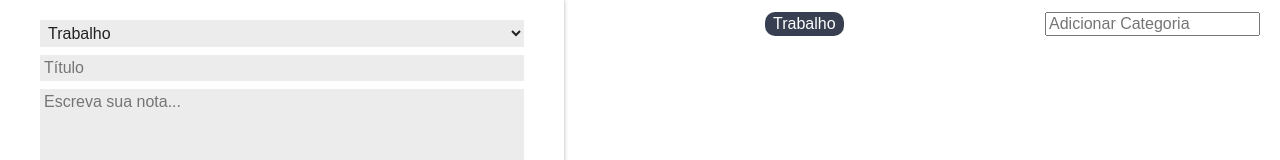
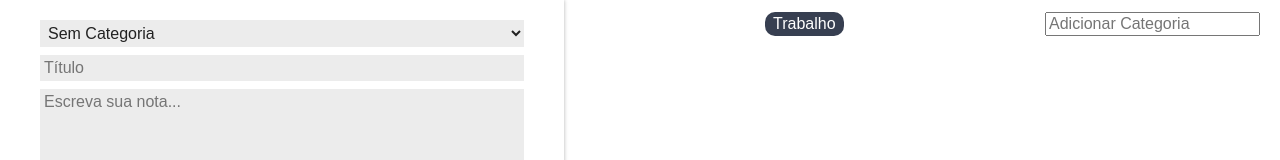
Before and after one commit to devHikary/reactjs_ceep, a React (Create React App) app in the folder ceep/: page / in a window 1280 px wide. Shown: the top 160 px of the page. Built offline with nearby package versions, Linux system fonts and the light colour scheme.

Commit message:
2Aula 3.3 categorias como propriedades

```diff
--- a/ceep/src/App.js
+++ b/ceep/src/App.js
@@ -14,8 +14,8 @@
     }
   }
 
-  criarNota(titulo, texto) {
-    const novaNota = { titulo, texto };
+  criarNota(titulo, texto, categoria) {
+    const novaNota = { titulo, texto, categoria };
     const novoArrayNotas = [...this.state.notas, novaNota]
     const novoEstado = {
       notas: novoArrayNotas
@@ -40,13 +40,11 @@
       <section className="conteudo">
         <FormularioCadastro
           categorias={this.state.categorias}
-          criarNota={this.criarNota.bind(this)}
-        />
+          criarNota={this.criarNota.bind(this)} />
         <main className="conteudo-principal">
           <ListaDeCategorias
             adicionarCategoria={this.adicionarCategoria.bind(this)}
-            categorias={this.state.categorias}
-          />
+            categorias={this.state.categorias} />
           <ListaDeNotas
             apagarNota={this.deletarNota.bind(this)}
             notas={this.state.notas}
--- a/ceep/src/components/CardNota/CardNota.jsx
+++ b/ceep/src/components/CardNota/CardNota.jsx
@@ -15,6 +15,7 @@
         <header className="card-nota_cabecalho">
           <h3 className="card-nota_titulo">{this.props.titulo}</h3>
           <DeleteSVG onClick={this.apagar.bind(this)}/>
+          <h4>{this.props.categoria}</h4>
         </header>
         <p className="card-nota_texto">{this.props.texto}</p>
       </section>
--- a/ceep/src/components/FormularioCadastro/FormularioCadastro.jsx
+++ b/ceep/src/components/FormularioCadastro/FormularioCadastro.jsx
@@ -1,41 +1,47 @@
 import React, { Component } from "react";
-import "./style.css"
+import "./style.css";
 
 class FormularioCadastro extends Component {
-
-  constructor(props){
+  constructor(props) {
     super(props);
-    this.titulo="";
-    this.texto="";
+    this.titulo = "";
+    this.texto = "";
+    this.categoria = "Sem Categoria";
   }
 
-  _handleMudancaTitulo(evento){
+  _handleMudancaTitulo(evento) {
     evento.stopPropagation();
     this.titulo = evento.target.value;
   }
 
-  _handleMudancaTexto(evento){
+  _handleMudancaTexto(evento) {
     evento.stopPropagation();
     this.texto = evento.target.value;
   }
 
-  _criarNota(evento){
+  _handleMudancaCategoria(evento) {
+    evento.stopPropagation();
+    this.categoria = evento.target.value;
+  }
+
+  _criarNota(evento) {
     evento.preventDefault();
     evento.stopPropagation();
-    this.props.criarNota(this.titulo, this.texto)
+    this.props.criarNota(this.titulo, this.texto, this.categoria);
   }
 
   render() {
     return (
-      <form className="form-cadastro "
-        onSubmit={this._criarNota.bind(this)}
-      >
-        <select className="form-cadastro_input">
-          {this.props.categorias.map((categoria)=>{
-            return <option>{categoria}</option>
+      <form className="form-cadastro " onSubmit={this._criarNota.bind(this)}>
+        <select
+          onChange={this._handleMudancaCategoria.bind(this)}
+          className="form-cadastro_input"
+        >
+          <option>Sem Categoria</option>
+          {this.props.categorias.map((categoria) => {
+            return <option>{categoria}</option>;
           })}
         </select>
-
         <input
           type="text"
           placeholder="Título"
--- a/ceep/src/components/ListaDeNotas/ListaDeNotas.jsx
+++ b/ceep/src/components/ListaDeNotas/ListaDeNotas.jsx
@@ -1,6 +1,6 @@
-import React, { Component } from "react"
-import CardNota from '../CardNota/CardNota';
-import "./style.css"
+import React, { Component } from "react";
+import CardNota from "../CardNota/CardNota";
+import "./style.css";
 
 class ListaDeNotas extends Component {
   render() {
@@ -10,10 +10,11 @@
           return (
             <li className="lista-notas_item" key={index}>
               <CardNota
-              indice={index}
-              apagarNota={this.props.apagarNota}
-              titulo={nota.titulo}
-              texto={nota.texto}
+                indice={index}
+                apagarNota={this.props.apagarNota}
+                titulo={nota.titulo}
+                texto={nota.texto}
+                categoria={nota.categoria}
               />
             </li>
           );
```
